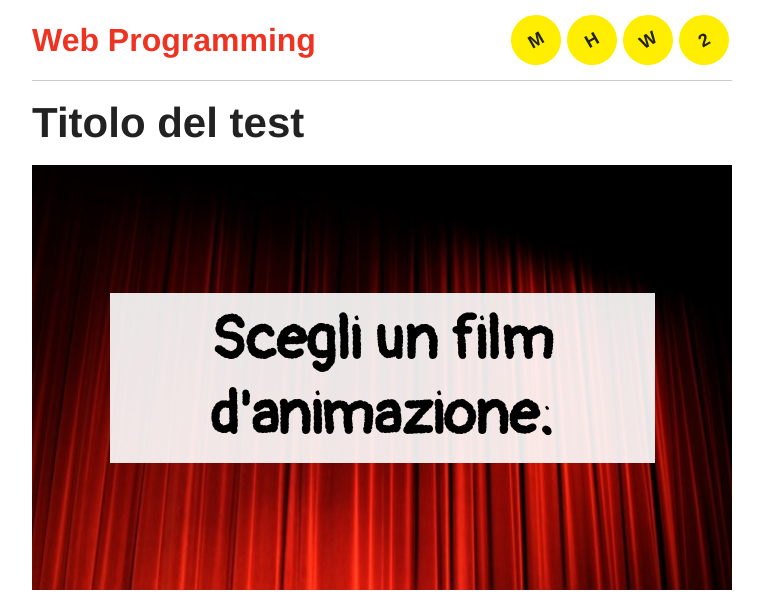
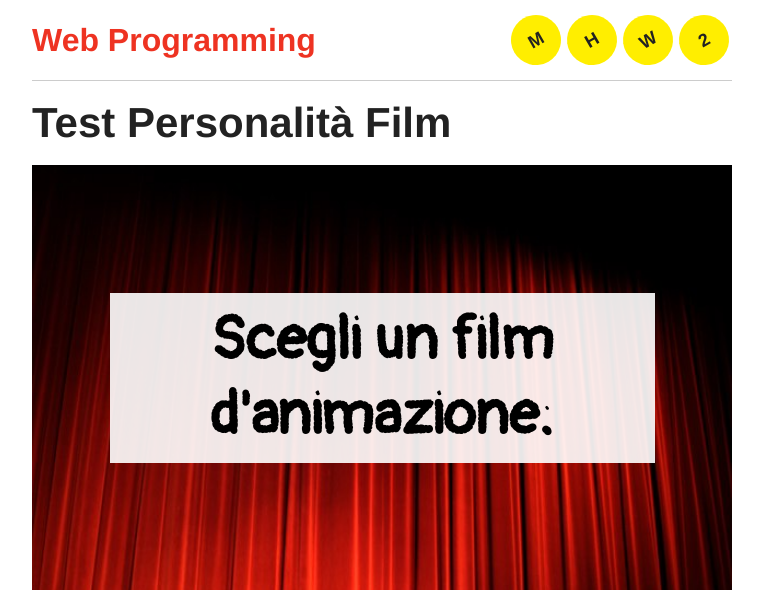
Before and after one commit to AlessandroNicotra/mhw2, a plain HTML site: page index.html in a window 1280 px wide. Shown: the top 599 px of the page, without its empty margins (258-1021 px from the left). Drawn offline with Linux system fonts and the light colour scheme; a web font is replaced by a local one.

Commit message:
Add files via upload

```diff
--- a/index.html
+++ b/index.html
@@ -4,7 +4,7 @@
   <head>
     <meta charset="utf-8">
     <meta name="viewport" content="width = device-width, initial-scale=1">
-    <title>Titolo del test</title>
+    <title>Test Personalità Film</title>
     <link href="https://fonts.googleapis.com/css?family=Pangolin:400,700|Proxima+Nova" rel="stylesheet" type="text/css">
     <link rel="stylesheet" href="provided-style.css"/>
     <link rel="stylesheet" href="style.css"/>
@@ -23,7 +23,7 @@
             <span>2</span>
           </div>
       </header>
-      <h1>Titolo del test</h1>
+      <h1>Test Personalità Film</h1>
 
       <section class="question-name">
         <h1>Scegli un film d'animazione:</h1>
```
